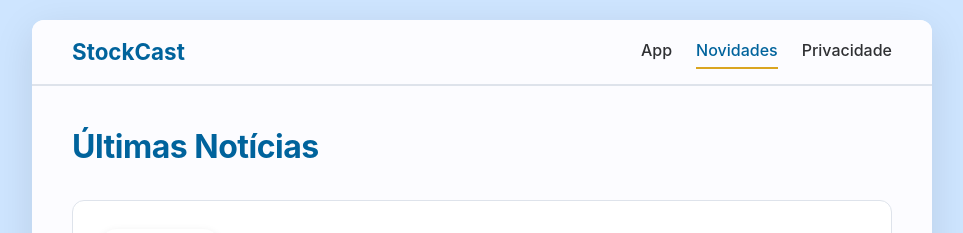
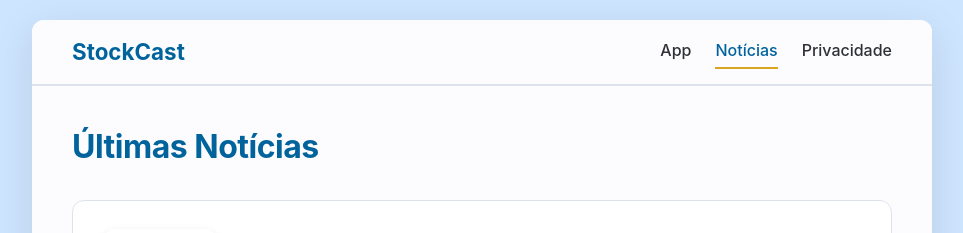
Before and after one commit to StockCast/stockcast.github.io, a Jekyll site: the page built from index.markdown, in a window 1280 px wide. Shown: the top 233 px of the page, without its empty margins (158-1121 px from the left). Built offline with Jekyll 4.4.1, drawn with Linux system fonts in a browser that asks for light colours.

Commit message:
feat: update section name

```diff
--- a/_includes/header.html
+++ b/_includes/header.html
@@ -2,7 +2,7 @@
   <a class="site-nav__logo" href="https://stockcast.com.br">StockCast</a>
   <div class="site-nav__links">
     <a href="https://stockcast.com.br">App</a>
-    <a href="https://news.stockcast.com.br" class="active">Novidades</a>
+    <a href="https://news.stockcast.com.br" class="active">Notícias</a>
     <a href="https://stockcast.com.br/privacy-policy.html">Privacidade</a>
   </div>
 </header>
```
